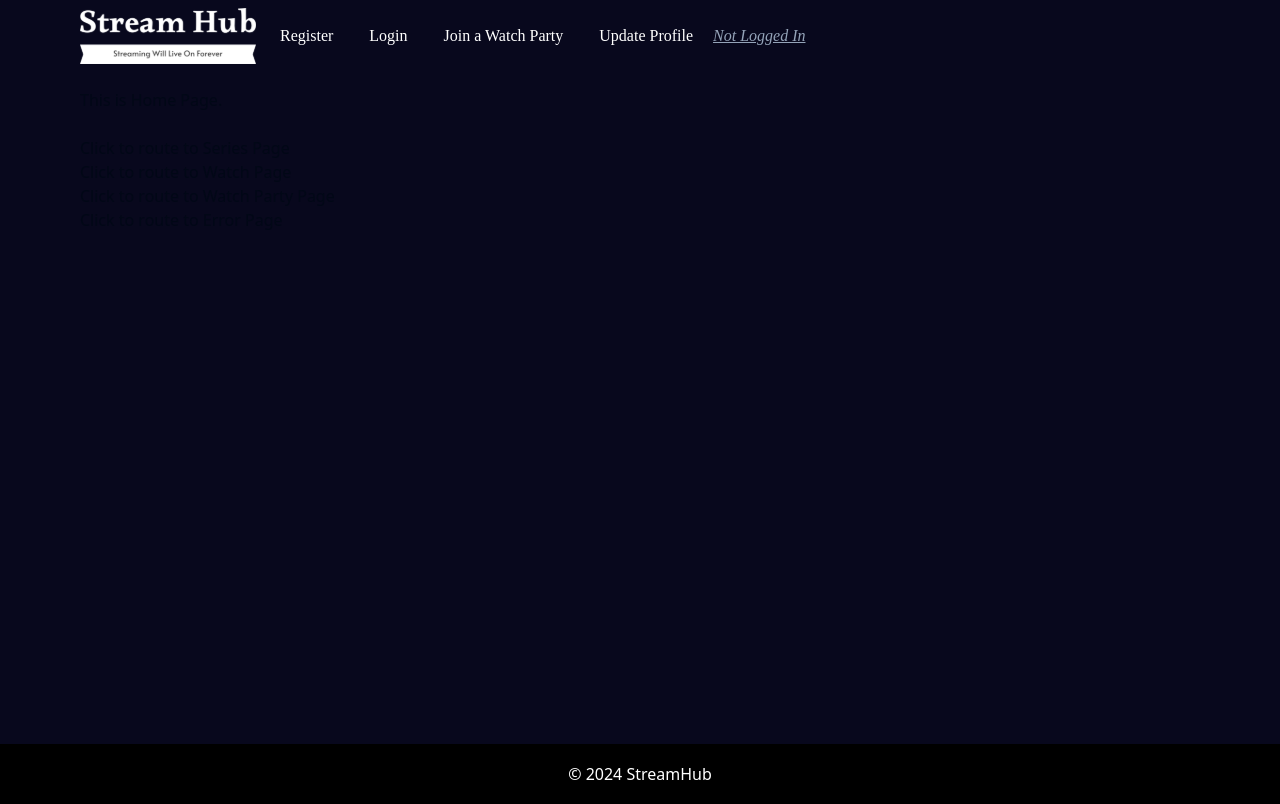
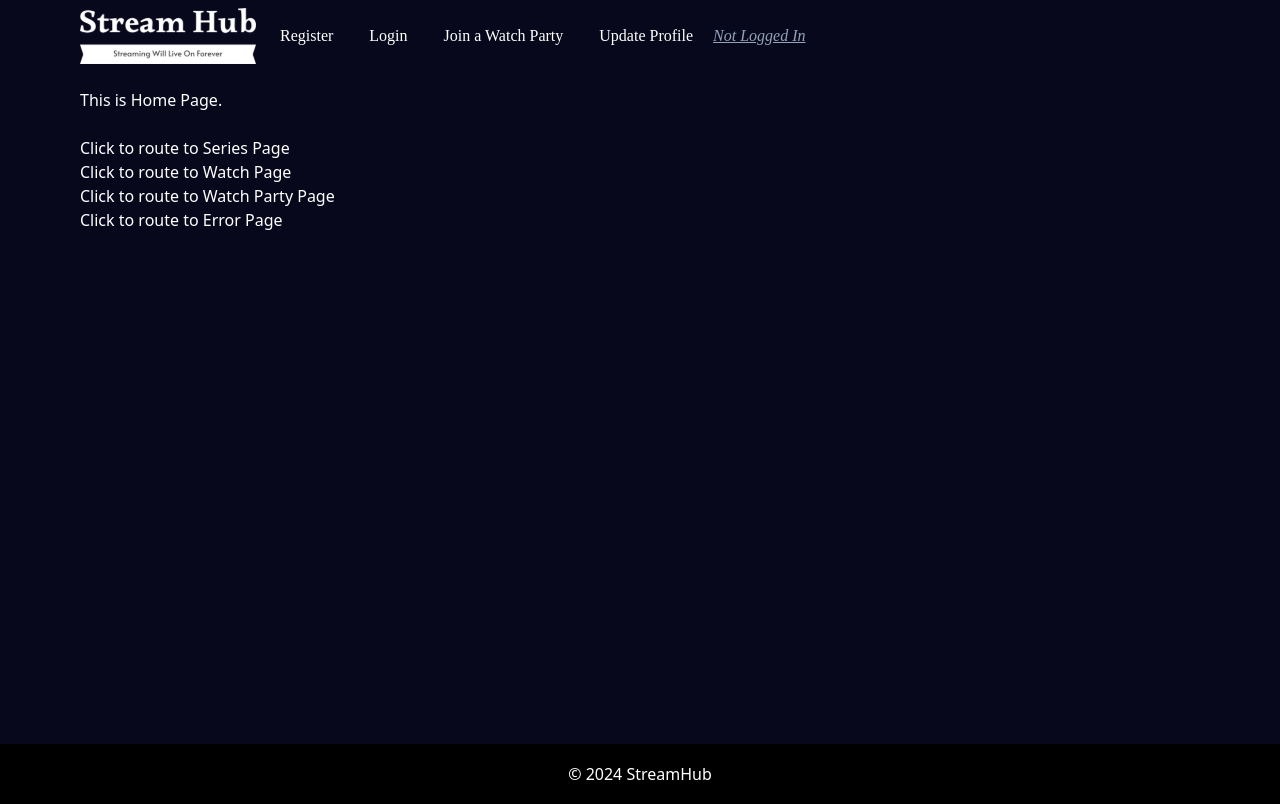
Before and after one commit to MaxChanSZ/streamhub-frontend, a React (Vite) app in the folder frontend-streamhub-main/: page / in a window 1280 px wide. Built offline with nearby package versions, Linux system fonts and the light colour scheme; a web font is replaced by a local one.

Commit message:
Make font visible (was black)

```diff
--- a/frontend-streamhub-main/src/pages/HomePage.tsx
+++ b/frontend-streamhub-main/src/pages/HomePage.tsx
@@ -1,14 +1,18 @@
 import { Link } from "react-router-dom";
 
 const HomePage = () => {
-    return <div className="flex flex-col">
-        <p>This is Home Page.</p>
-        <br />
-        <Link to={`/watch/one-piece`}>Click to route to Series Page</Link>
-        <Link to={`/watch/one-piece/123`}>Click to route to Watch Page</Link>
-        <Link to={`/watch-party/one-piece/456`}>Click to route to Watch Party Page</Link>
-        <Link to={`/hahaha`}>Click to route to Error Page</Link>
-    </div>;
+  return (
+    <div className="flex flex-col text-white">
+      <p>This is Home Page.</p>
+      <br />
+      <Link to={`/watch/one-piece`}>Click to route to Series Page</Link>
+      <Link to={`/watch/one-piece/123`}>Click to route to Watch Page</Link>
+      <Link to={`/watch-party/one-piece/456`}>
+        Click to route to Watch Party Page
+      </Link>
+      <Link to={`/hahaha`}>Click to route to Error Page</Link>
+    </div>
+  );
 };
 
 export default HomePage;
```
